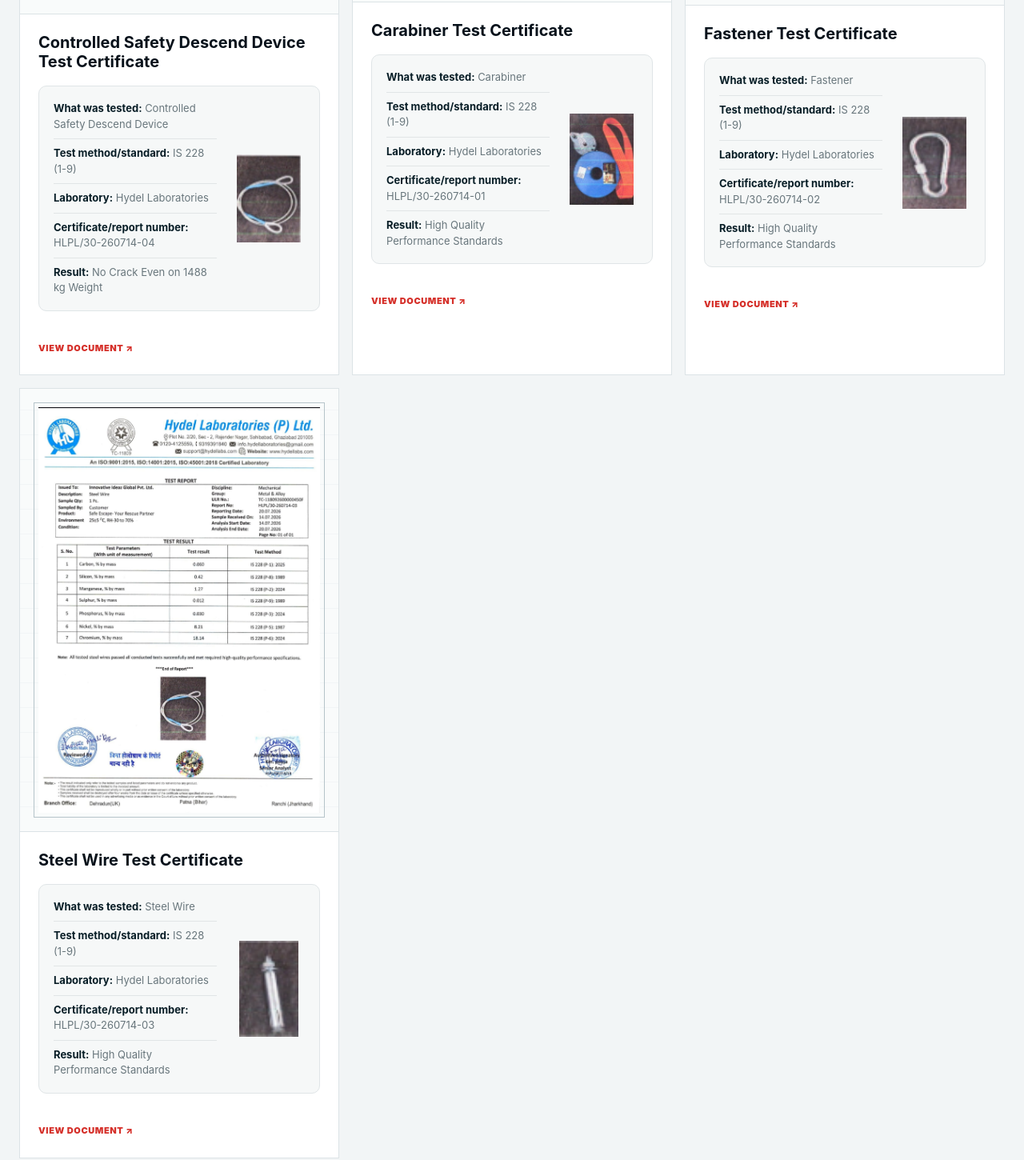
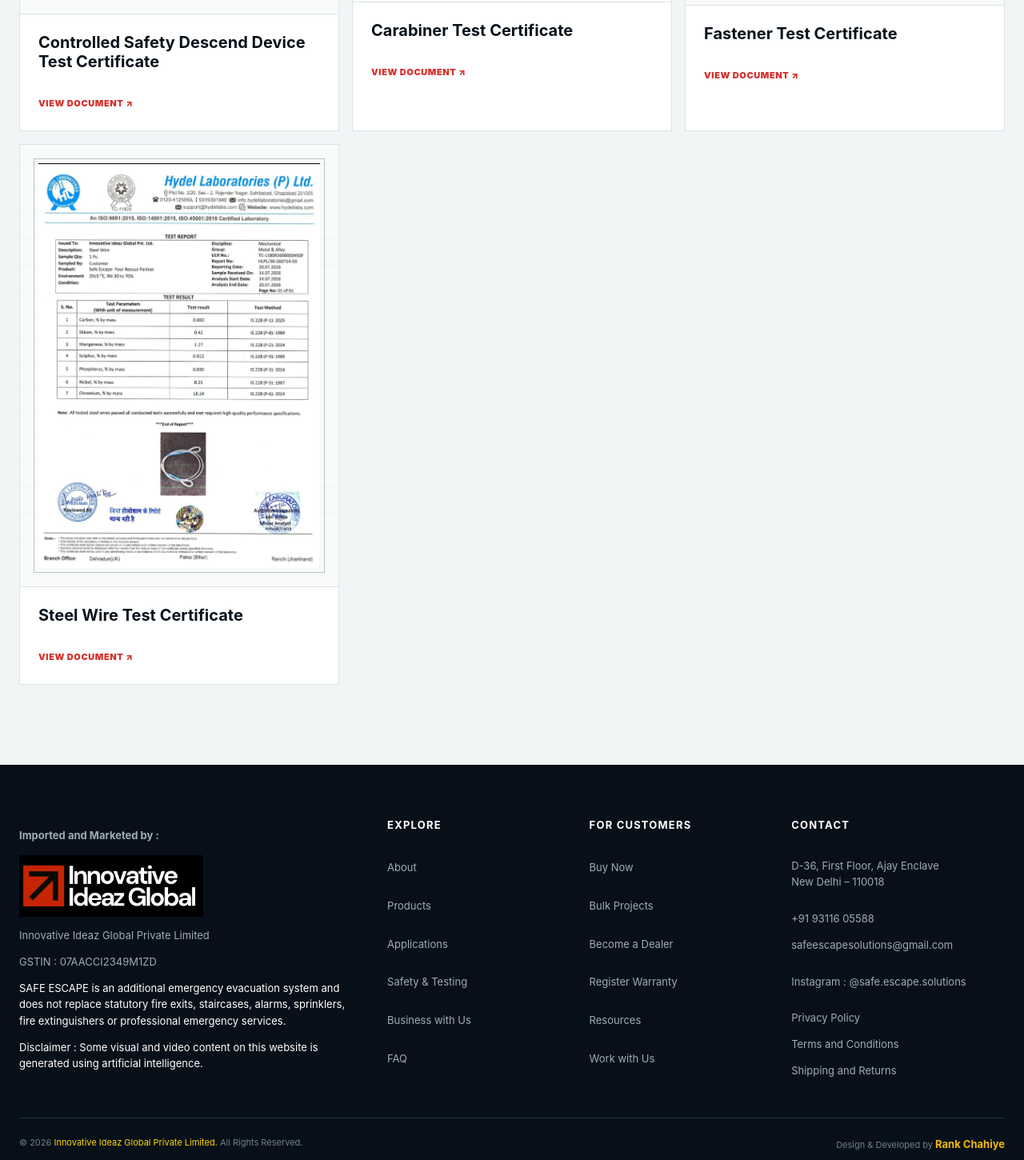
Before and after one commit to MonuSoni01/safeescapes, a plain HTML site: page safety-testing.html in a window 1280 px wide. Shown: the part 1953-3403 px from the top of the page at 80% size. Drawn offline with Linux system fonts and the light colour scheme.

Commit message:
New Thing

```diff
--- a/safety-testing.html
+++ b/safety-testing.html
@@ -215,48 +215,9 @@
 
             <h3>Controlled Safety Descend Device Test Certificate</h3>
 
-            <div class="certificate-details">
-
-                <div class="certificate-info">
-
-                    <p>
-                        <strong>What was tested:</strong>
-                        <span>Controlled Safety Descend Device</span>
-                    </p>
-
-                    <p>
-                        <strong>Test method/standard:</strong>
-                        <span>IS 228 (1-9)</span>
-                    </p>
-
-                    <p>
-                        <strong>Laboratory:</strong>
-                        <span>Hydel Laboratories</span>
-                    </p>
-
-                    <p>
-                        <strong>Certificate/report number:</strong>
-                        <span>HLPL/30-260714-04</span>
-                    </p>
-
-                    <p>
-                        <strong>Result:</strong>
-                        <span>No Crack Even on 1488 kg Weight</span>
-                    </p>
-
-                </div>
-
-                <div class="certificate-product">
-                    <img src="assets/images/cert-pro/4.png"
-                        alt="Controlled Safety Descend Device"
-                        draggable="false">
-                </div>
-
-            </div>
-
             <a href="#"
                 class="view-document"
-                data-document="assets/images/certificate/4.jpg">
+                data-document="assets/images/certificate/1.jpg">
                 VIEW DOCUMENT ↗
             </a>
 
@@ -277,48 +238,10 @@
 
             <h3>Carabiner Test Certificate</h3>
 
-            <div class="certificate-details">
-
-                <div class="certificate-info">
-
-                    <p>
-                        <strong>What was tested:</strong>
-                        <span>Carabiner</span>
-                    </p>
-
-                    <p>
-                        <strong>Test method/standard:</strong>
-                        <span>IS 228 (1-9)</span>
-                    </p>
-
-                    <p>
-                        <strong>Laboratory:</strong>
-                        <span>Hydel Laboratories</span>
-                    </p>
-
-                    <p>
-                        <strong>Certificate/report number:</strong>
-                        <span>HLPL/30-260714-01</span>
-                    </p>
-
-                    <p>
-                        <strong>Result:</strong>
-                        <span>High Quality Performance Standards</span>
-                    </p>
-
-                </div>
-
-                <div class="certificate-product">
-                    <img src="assets/images/cert-pro/1.png"
-                        alt="Carabiner"
-                        draggable="false">
-                </div>
-
-            </div>
 
             <a href="#"
                 class="view-document"
-                data-document="assets/images/certificate/1.jpg">
+                data-document="assets/images/certificate/2.jpg">
                 VIEW DOCUMENT ↗
             </a>
 
@@ -341,48 +264,10 @@
 
             <h3>Fastener Test Certificate</h3>
 
-            <div class="certificate-details">
-
-                <div class="certificate-info">
-
-                    <p>
-                        <strong>What was tested:</strong>
-                        <span>Fastener</span>
-                    </p>
-
-                    <p>
-                        <strong>Test method/standard:</strong>
-                        <span>IS 228 (1-9)</span>
-                    </p>
-
-                    <p>
-                        <strong>Laboratory:</strong>
-                        <span>Hydel Laboratories</span>
-                    </p>
-
-                    <p>
-                        <strong>Certificate/report number:</strong>
-                        <span>HLPL/30-260714-02</span>
-                    </p>
-
-                    <p>
-                        <strong>Result:</strong>
-                        <span>High Quality Performance Standards</span>
-                    </p>
-
-                </div>
-
-                <div class="certificate-product">
-                    <img src="assets/images/cert-pro/2.png"
-                        alt="Fastener"
-                        draggable="false">
-                </div>
-
-            </div>
 
             <a href="#"
                 class="view-document"
-                data-document="assets/images/certificate/2.jpg">
+                data-document="assets/images/certificate/3.jpg">
                 VIEW DOCUMENT ↗
             </a>
 
@@ -406,48 +291,11 @@
 
             <h3>Steel Wire Test Certificate</h3>
 
-            <div class="certificate-details">
 
-                <div class="certificate-info">
-
-                    <p>
-                        <strong>What was tested:</strong>
-                        <span>Steel Wire</span>
-                    </p>
-
-                    <p>
-                        <strong>Test method/standard:</strong>
-                        <span>IS 228 (1-9)</span>
-                    </p>
-
-                    <p>
-                        <strong>Laboratory:</strong>
-                        <span>Hydel Laboratories</span>
-                    </p>
-
-                    <p>
-                        <strong>Certificate/report number:</strong>
-                        <span>HLPL/30-260714-03</span>
-                    </p>
-
-                    <p>
-                        <strong>Result:</strong>
-                        <span>High Quality Performance Standards</span>
-                    </p>
-
-                </div>
-
-                <div class="certificate-product">
-                    <img src="assets/images/cert-pro/3.png"
-                        alt="Steel Wire"
-                        draggable="false">
-                </div>
-
-            </div>
 
             <a href="#"
                 class="view-document"
-                data-document="assets/images/certificate/3.jpg">
+                data-document="assets/images/certificate/4.jpg">
                 VIEW DOCUMENT ↗
             </a>
 
```
